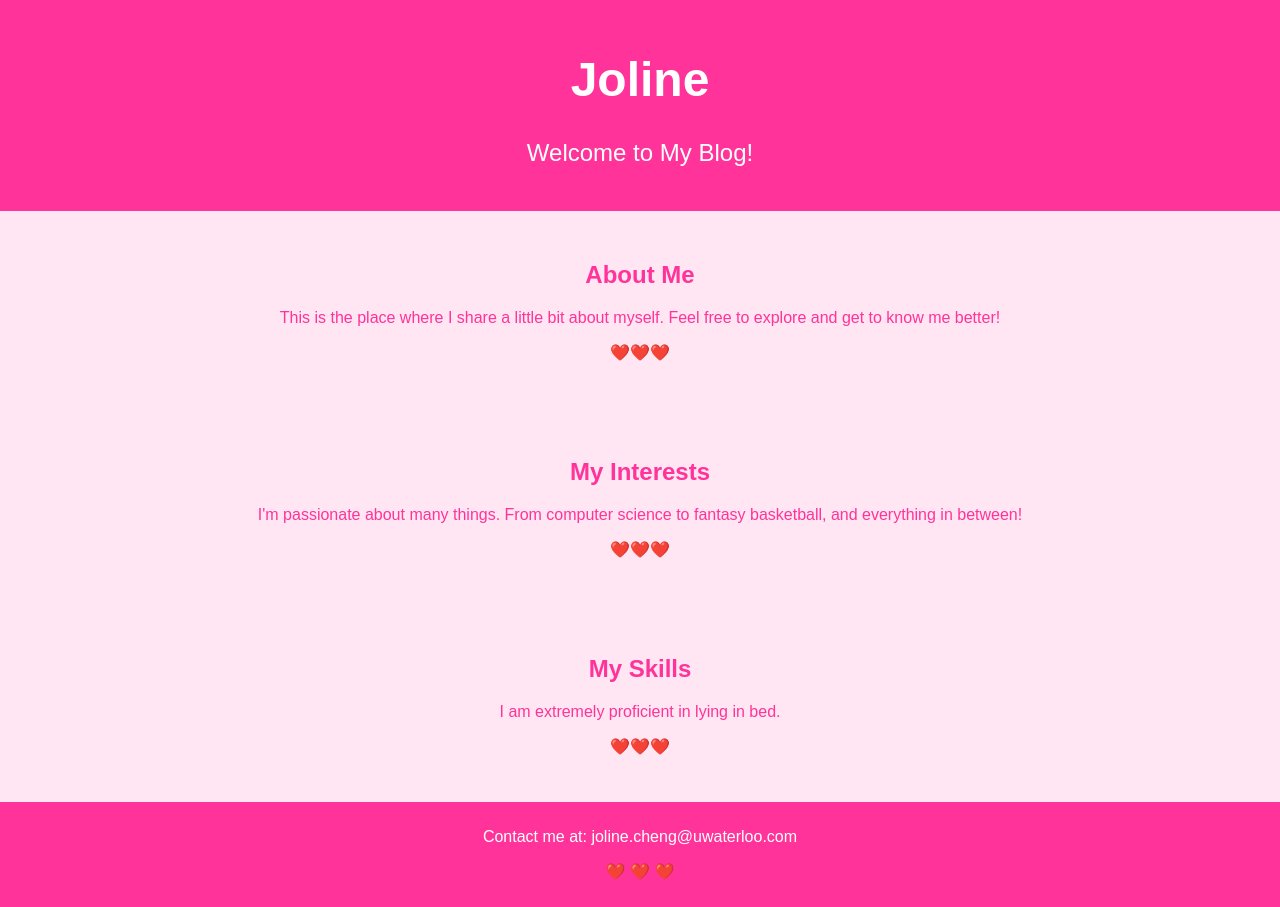
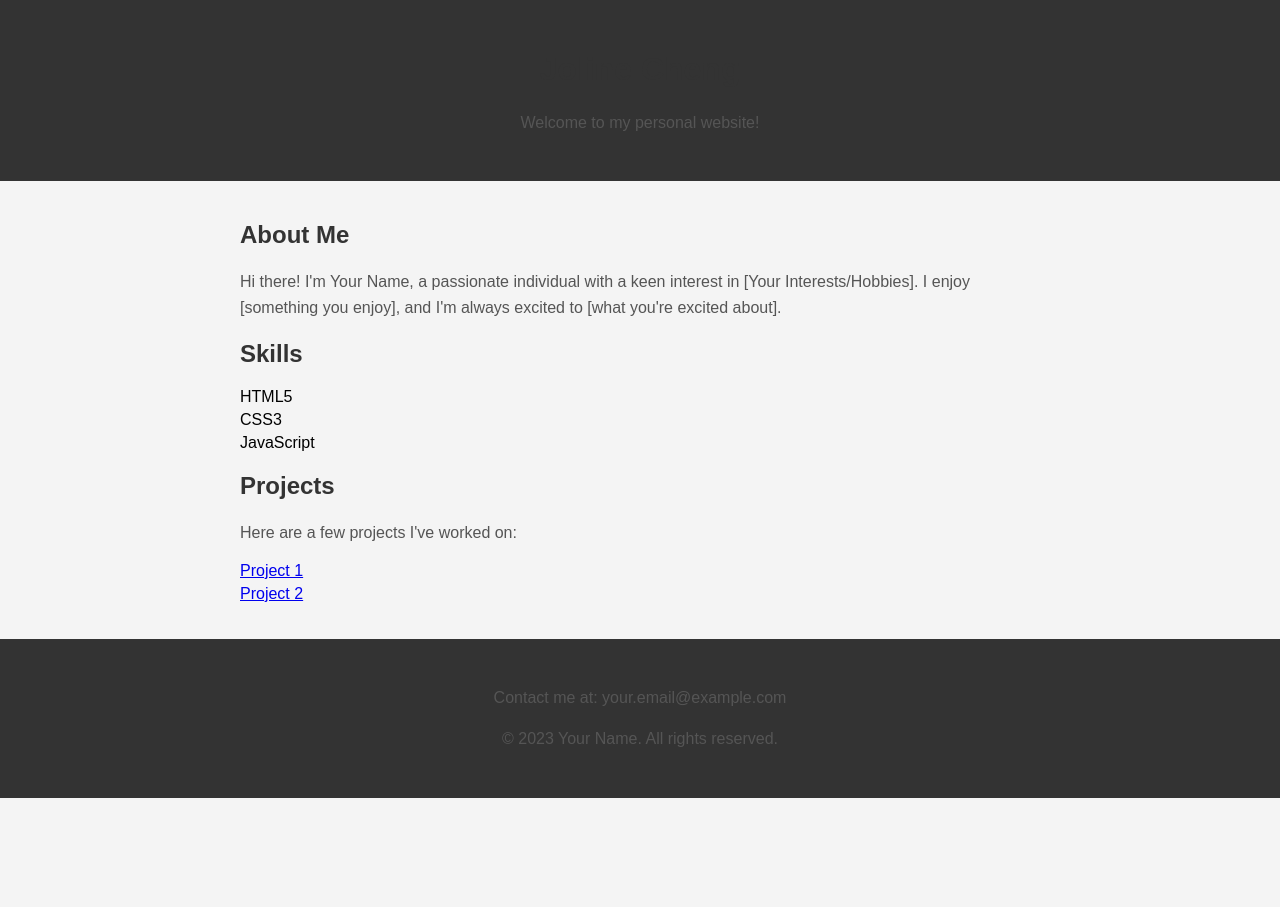
Before and after one commit to anjolinea/anjolinea.github.io, a plain HTML site: page index.html in a window 1280 px wide. After the commit the page ends 800 px from the top, so only its background shows below. Drawn offline with Linux system fonts and the light colour scheme.

Commit message:
trying this out

```diff
--- a/index.html
+++ b/index.html
@@ -3,67 +3,55 @@
 <head>
     <meta charset="UTF-8">
     <meta name="viewport" content="width=device-width, initial-scale=1.0">
-    <title>Joline ❤️</title>
-    <style>
-        body {
-            background-color: #ffe6f2; /* Light pink background */
-            color: #ff3399; /* Dark pink text color */
-            font-family: 'Arial', sans-serif;
-            text-align: center;
-            margin: 0;
-            padding: 0;
-        }
-
-        header {
-            background-color: #ff3399; /* Dark pink header background */
-            color: #fff; /* White header text color */
-            padding: 20px;
-            font-size: 24px;
-        }
-
-        section {
-            padding: 30px;
-        }
-
-        footer {
-            background-color: #ff3399; /* Dark pink footer background */
-            color: #fff; /* White footer text color */
-            padding: 10px;
-        }
-
-        .hearts {
-            color: #ff3399; /* Dark pink heart color */
-        }
-    </style>
+    <title>Joline</title>
+    <link rel="stylesheet" href="styles.css">
 </head>
 <body>
 
     <header>
-        <h1>Joline</h1>
-        <p>Welcome to My Blog!</p>
+        <div class="container">
+            <h1>Joline Cheng</h1>
+            <p>Welcome to my personal website!</p>
+        </div>
     </header>
 
-    <section>
-        <h2>About Me</h2>
-        <p>This is the place where I share a little bit about myself. Feel free to explore and get to know me better!</p>
-        <p>❤️❤️❤️</p>
-    </section>
+    <div class="container">
+        <section id="about">
+            <h2>About Me</h2>
+            <p>
+                Hi there! I'm Your Name, a passionate individual with a keen interest in [Your Interests/Hobbies].
+                I enjoy [something you enjoy], and I'm always excited to [what you're excited about].
+            </p>
+        </section>
 
-    <section>
-        <h2>My Interests</h2>
-        <p>I'm passionate about many things. From computer science to fantasy basketball, and everything in between!</p>
-        <p>❤️❤️❤️</p>
-    </section>
+        <section id="skills">
+            <h2>Skills</h2>
+            <ul>
+                <li>HTML5</li>
+                <li>CSS3</li>
+                <li>JavaScript</li>
+                <!-- Add more skills as needed -->
+            </ul>
+        </section>
 
-    <section>
-        <h2>My Skills</h2>
-        <p>I am extremely proficient in lying in bed.</p>
-        <p>❤️❤️❤️</p>
-    </section>
+        <section id="projects">
+            <h2>Projects</h2>
+            <p>
+                Here are a few projects I've worked on:
+            </p>
+            <ul>
+                <li><a href="#">Project 1</a></li>
+                <li><a href="#">Project 2</a></li>
+                <!-- Add more projects as needed -->
+            </ul>
+        </section>
+    </div>
 
     <footer>
-        <p>Contact me at: joline.cheng@uwaterloo.com</p>
-        <p><span class="hearts">❤️</span> <span class="hearts">❤️</span> <span class="hearts">❤️</span></p>
+        <div class="container">
+            <p>Contact me at: your.email@example.com</p>
+            <p>&copy; 2023 Your Name. All rights reserved.</p>
+        </div>
     </footer>
 
 </body>
--- /dev/null
+++ b/styles.css
@@ -0,0 +1,44 @@
+body {
+    font-family: Arial, sans-serif;
+    margin: 0;
+    padding: 0;
+    background-color: #f4f4f4;
+}
+
+.container {
+    max-width: 800px;
+    margin: 0 auto;
+    padding: 20px;
+}
+
+header {
+    background-color: #333;
+    color: #fff;
+    text-align: center;
+    padding: 10px 0;
+}
+
+h1, h2 {
+    color: #333;
+}
+
+p {
+    line-height: 1.6;
+    color: #555;
+}
+
+ul {
+    list-style-type: none;
+    padding: 0;
+}
+
+li {
+    margin-bottom: 5px;
+}
+
+footer {
+    background-color: #333;
+    color: #fff;
+    text-align: center;
+    padding: 10px 0;
+}
```
